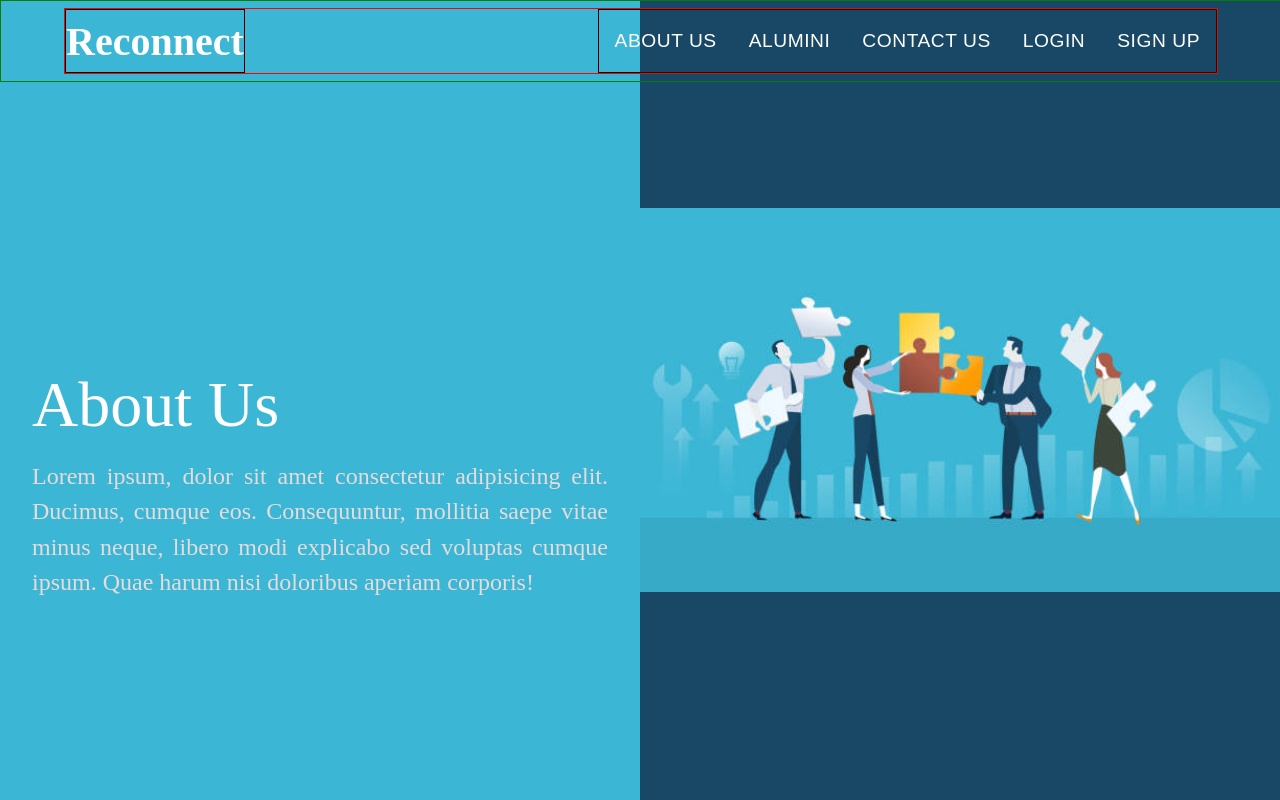
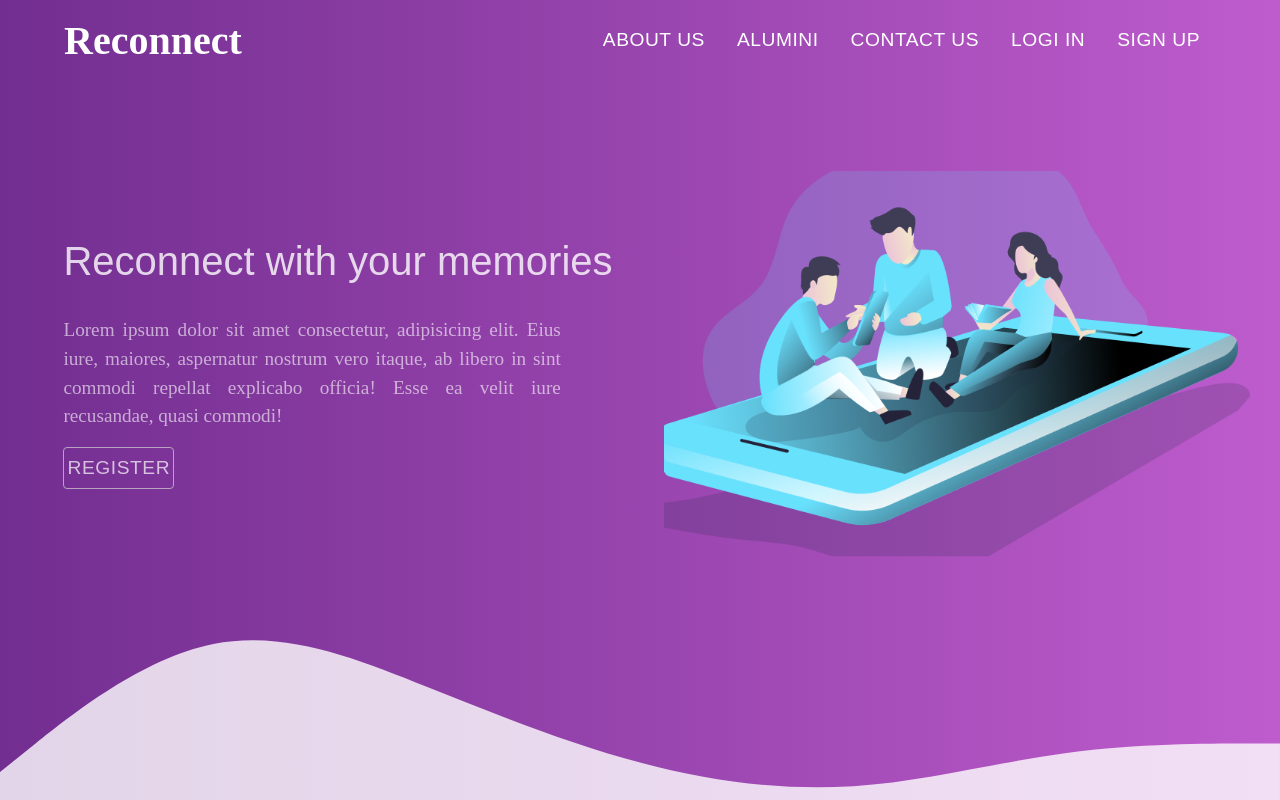
Before and after one commit to Sakhildevan/Reconnect, a React (Create React App) app: page / in a window 1280 px wide. Shown: the top 800 px of the page. Built offline with nearby package versions, Linux system fonts and the light colour scheme; a web font is replaced by a local one.

Commit message:
fifth commit

```diff
--- a/src/App.js
+++ b/src/App.js
@@ -4,16 +4,23 @@ import Aboutus from './About Us/aboutus';
 import Signup from './Signup/Signup';
 import Login from './Login/login';
 import Home from './Home/home';
-import Header from './Header/header';
+import {
+  BrowserRouter,
+  Routes,
+  Route,
+} from "react-router-dom";
 function App() {
   return (
-    <div className="App">
-      <Aboutus />
-      <ContactUs />
-      <Signup />
-      <Login />
-      <Home />
-      <Header />
+    <div className='App'>
+      <BrowserRouter>
+        <Routes>
+          <Route path='/' element={<Home />}></Route>
+          <Route path='/aboutus' element={<Aboutus />}></Route>
+          <Route path='/contactus' element={<ContactUs />}></Route>
+          <Route path='/signup' element={<Signup />}></Route>
+          <Route path='/login' element={<Login />}></Route>
+        </Routes>
+      </BrowserRouter>
     </div>
   );
 }
--- a/src/Header/header.css
+++ b/src/Header/header.css
@@ -12,7 +12,6 @@
     /* opacity: 0.7; */
     z-index: 1;
     user-select: none;
-    border: 1px solid green;
     align-items: center;
     height: 5rem;
     display: grid;
@@ -22,11 +21,10 @@
     display: flex;
     width: 90%;
     margin: 0 auto;
-    border: 1px solid red;
     justify-content: space-between;
 }
 .main-logo-div{
-    border: 1px solid black;
+
     /* margin-left: 100px; */
     display: flex;
     align-items: center;
@@ -38,7 +36,6 @@
 }
 .main-menus{
     /* margin-right: 100px; */
-    border: 1px solid black;
 }
 .main-menus div{
     display: inline-block;
@@ -51,3 +48,7 @@
     font-family: sans-serif;
     font-size: 1.2rem;
 }
+a{
+    text-decoration: none !important;
+    color: white;
+}
--- a/src/Header/header.js
+++ b/src/Header/header.js
@@ -1,6 +1,7 @@
 import React from 'react'
 import './header.css'
 import Button from '@mui/material/Button'
+import { Link } from "react-router-dom";
 function Header() {
   return (
     <>
@@ -12,11 +13,11 @@ function Header() {
                     </div>
                 </div>
                 <div className='main-menus'>
-                    <div><Button variant="text">About Us</Button></div>
+                    <div><Button variant="text"><Link to={'/aboutus'}>About Us</Link></Button></div>
                     <div><Button variant="text">Alumini</Button></div>
-                    <div><Button variant="text">Contact Us</Button></div>
-                    <div><Button variant="text">Login</Button></div>
-                    <div><Button variant="text">Sign Up</Button></div>
+                    <div><Button variant="text"><Link to={'/contactus'}>Contact Us</Link></Button></div>
+                    <div><Button variant="text"><Link to={'/login'}>Logi In</Link></Button></div>
+                    <div><Button variant="text"><Link to={'/signup'}>Sign Up</Link></Button></div>
                 </div>
             </div>
         </nav>
--- a/src/Home/home.css
+++ b/src/Home/home.css
@@ -16,7 +16,7 @@ svg{
     /* border: 1px solid red;  */
     width: 100%;
     position: absolute;
-    top: 13%;
+    top: 18%;
     margin: 0 auto;
     display: flex;
 }
--- a/src/Home/home.js
+++ b/src/Home/home.js
@@ -2,12 +2,14 @@ import React from 'react'
 import './home.css'
 import himg1 from '../assets/png.png'
 import Button from '@mui/material/Button'
+import Header from '../Header/header'
 function Home() {
   return (
     <>
+        <Header />
         <div className='home-main-div'>
-            <svg xmlns="http://www.w3.org/2000/svg" viewBox="0 0 1440 300">
-                <path fill="#ffffff" fill-opacity="1" d="M0,96L48,122.7C96,149,192,203,288,229.3C384,256,480,256,576,240C672,224,768,192,864,154.7C960,117,1056,75,1152,80C1248,85,1344,139,1392,165.3L1440,192L1440,320L1392,320C1344,320,1248,320,1152,320C1056,320,960,320,864,320C768,320,672,320,576,320C480,320,384,320,288,320C192,320,96,320,48,320L0,320Z"></path>
+            <svg xmlns="http://www.w3.org/2000/svg" viewBox="0 0 1440 320">
+                <path fill="#ffffff" fill-opacity="0.8" d="M0,288L40,256C80,224,160,160,240,144C320,128,400,160,480,192C560,224,640,256,720,277.3C800,299,880,309,960,304C1040,299,1120,277,1200,266.7C1280,256,1360,256,1400,256L1440,256L1440,320L1400,320C1360,320,1280,320,1200,320C1120,320,1040,320,960,320C880,320,800,320,720,320C640,320,560,320,480,320C400,320,320,320,240,320C160,320,80,320,40,320L0,320Z"></path>
             </svg>
             <div className='home-main-div-flex'>
                 <div className='home-main-div-flex-text'>
```
